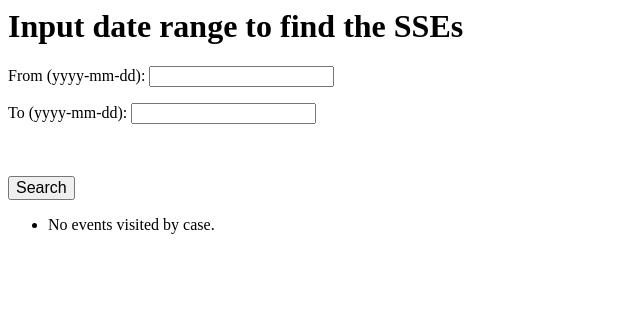
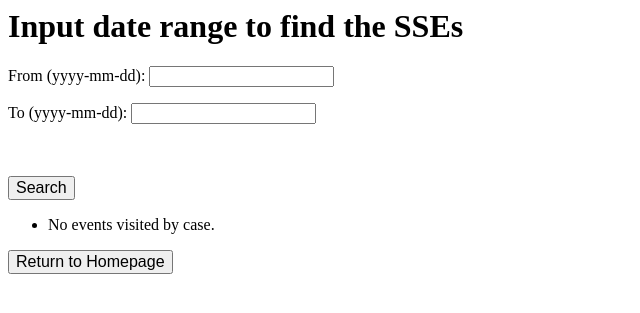
Before and after one commit to Alkmeerd/SSEFinder, a Django app: page /date_range/ in a window 1280 px wide. Shown: the top 313 px of the page, without its empty margins (0-640 px from the left). Run offline with Django 3.2, Linux system fonts and the light colour scheme; a user stored in the database is signed in; parts of the project's set-up code (start-up, migrations or seed data) failed here and were passed over.

Commit message:
add homepage buttons

```diff
--- a/SSEFinder-groupR/users/templates/date_range.html
+++ b/SSEFinder-groupR/users/templates/date_range.html
@@ -22,3 +22,7 @@
   <li>No events visited by case.</li>
 {% endfor %}
 </ul>
+
+<form action="{% url 'home' %}" method="get" style = "display:inline;">
+    <input style="font-size:100%;" type="submit" value="Return to Homepage">
+</form>
--- a/SSEFinder-groupR/users/templates/sse_display.html
+++ b/SSEFinder-groupR/users/templates/sse_display.html
@@ -23,3 +23,7 @@
 {% empty %}
 <p><b>No possible infector found</b></p>
 {% endfor %}
+
+<form action="{% url 'home' %}" method="get" style = "display:inline;">
+    <input style="font-size:100%;" type="submit" value="Return to Homepage">
+</form>
```
Also changed, not shown: SSEFinder-groupR/db.sqlite3.
